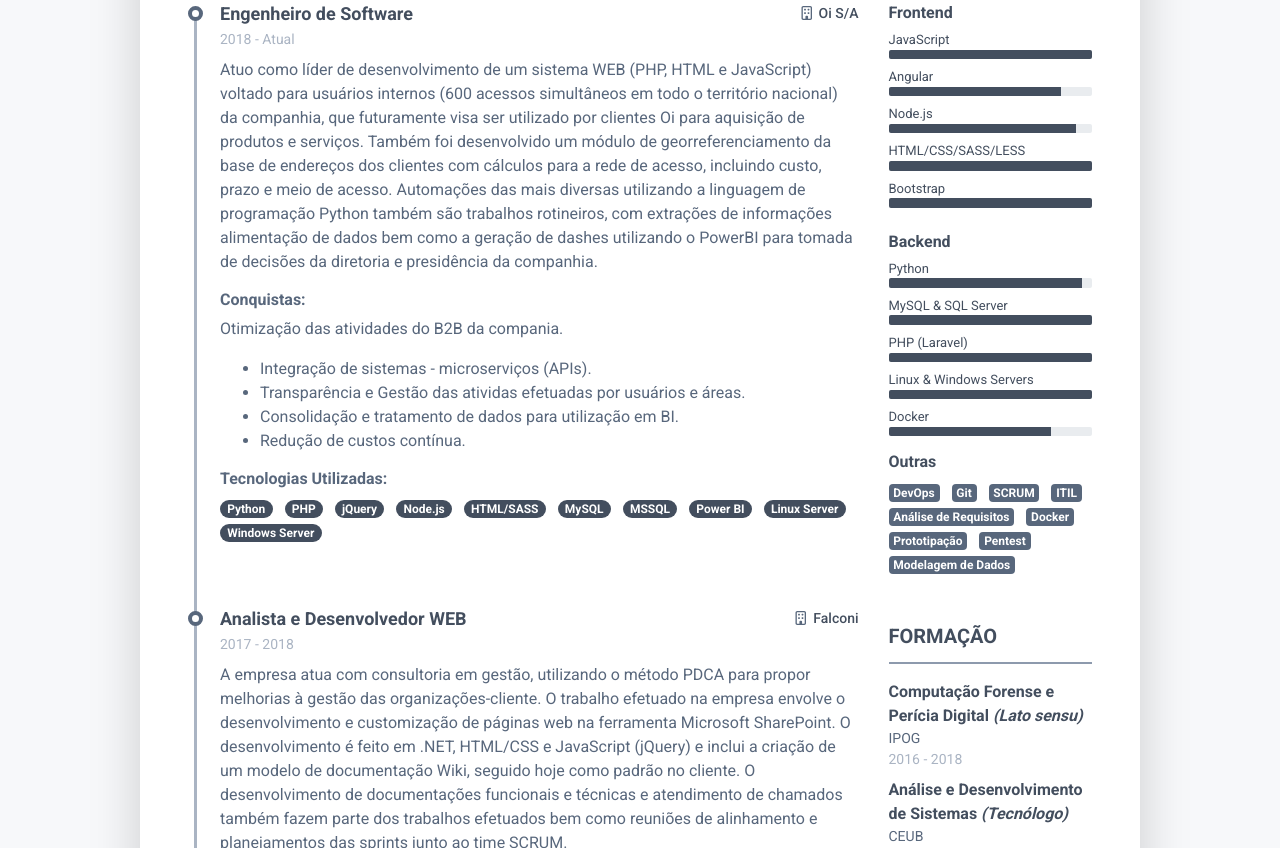
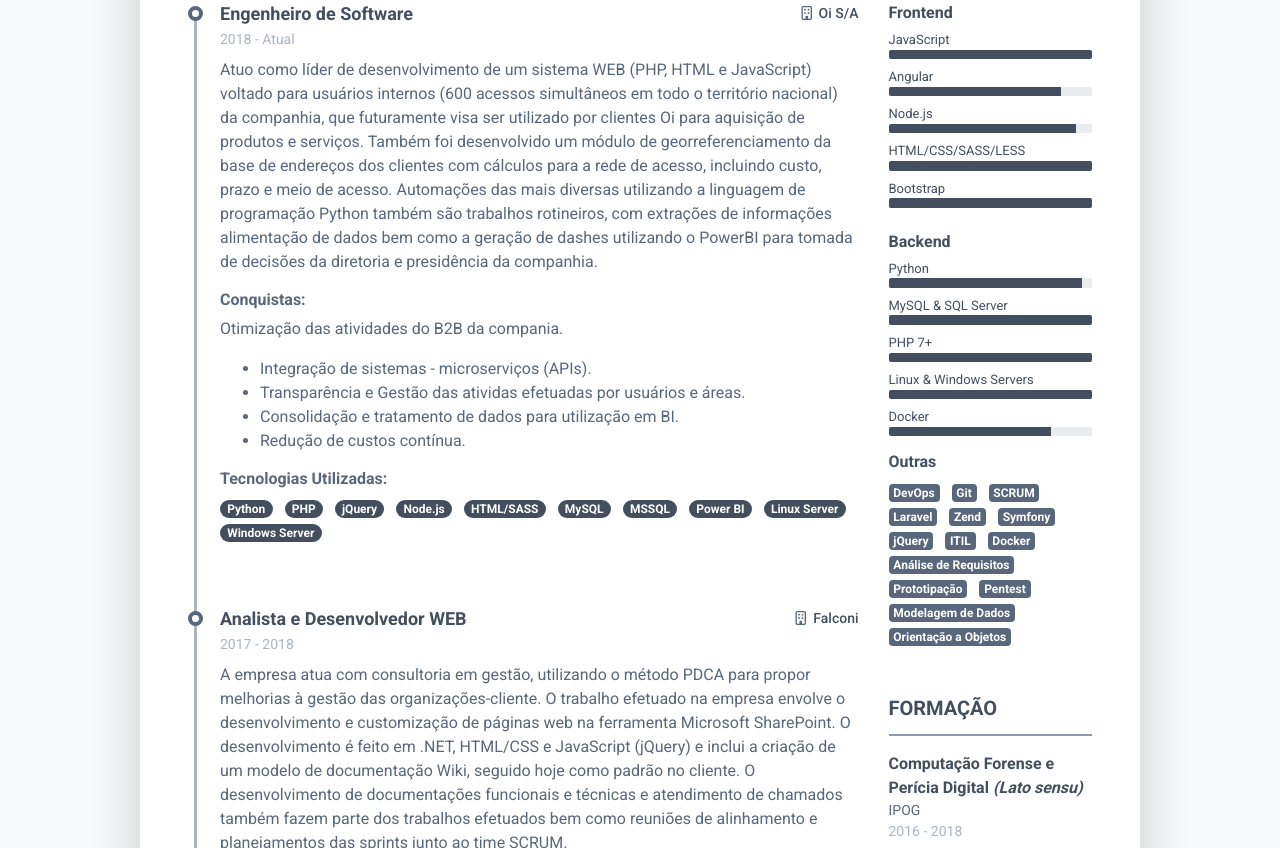
Before and after one commit to DevCentre/devcentre.github.io, a plain HTML site: page index.html in a window 1280 px wide. Shown: the part 521-1369 px from the top of the page. Drawn offline with Linux system fonts and the light colour scheme.

Commit message:
minor changes

```diff
--- a/index.html
+++ b/index.html
@@ -267,7 +267,7 @@
 											</div>
 								        </li>
 								        <li class="mb-2">
-								            <div class="resume-skill-name">PHP (Laravel)</div>
+								            <div class="resume-skill-name">PHP 7+</div>
 									        <div class="progress resume-progress">
 											    <div class="progress-bar theme-progress-bar-dark" role="progressbar" style="width: 100%" aria-valuenow="25" aria-valuemin="0" aria-valuemax="100"></div>
 											</div>
@@ -293,12 +293,17 @@
 							            <li class="list-inline-item"><span class="badge badge-secondary">DevOps</span></li>
 							            <li class="list-inline-item"><span class="badge badge-secondary">Git</span></li>
 							            <li class="list-inline-item"><span class="badge badge-secondary">SCRUM</span></li>
+							            <li class="list-inline-item"><span class="badge badge-secondary">Laravel</span></li>
+							            <li class="list-inline-item"><span class="badge badge-secondary">Zend</span></li>
+							            <li class="list-inline-item"><span class="badge badge-secondary">Symfony</span></li>
+							            <li class="list-inline-item"><span class="badge badge-secondary">jQuery</span></li>
 							            <li class="list-inline-item"><span class="badge badge-secondary">ITIL</span></li>
+                          <li class="list-inline-item"><span class="badge badge-secondary">Docker</span></li>
                           <li class="list-inline-item"><span class="badge badge-secondary">Análise de Requisitos</span></li>
-							            <li class="list-inline-item"><span class="badge badge-secondary">Docker</span></li>
 							            <li class="list-inline-item"><span class="badge badge-secondary">Prototipação</span></li>
                           <li class="list-inline-item"><span class="badge badge-secondary">Pentest</span></li>
                           <li class="list-inline-item"><span class="badge badge-secondary">Modelagem de Dados</span></li>
+                          <li class="list-inline-item"><span class="badge badge-secondary">Orientação a Objetos</span></li>
 							            <!-- <li class="list-inline-item"><span class="badge badge-light">Shopify</span></li> -->
 						            </ul>
 						        </div><!--//resume-skill-item-->
```
